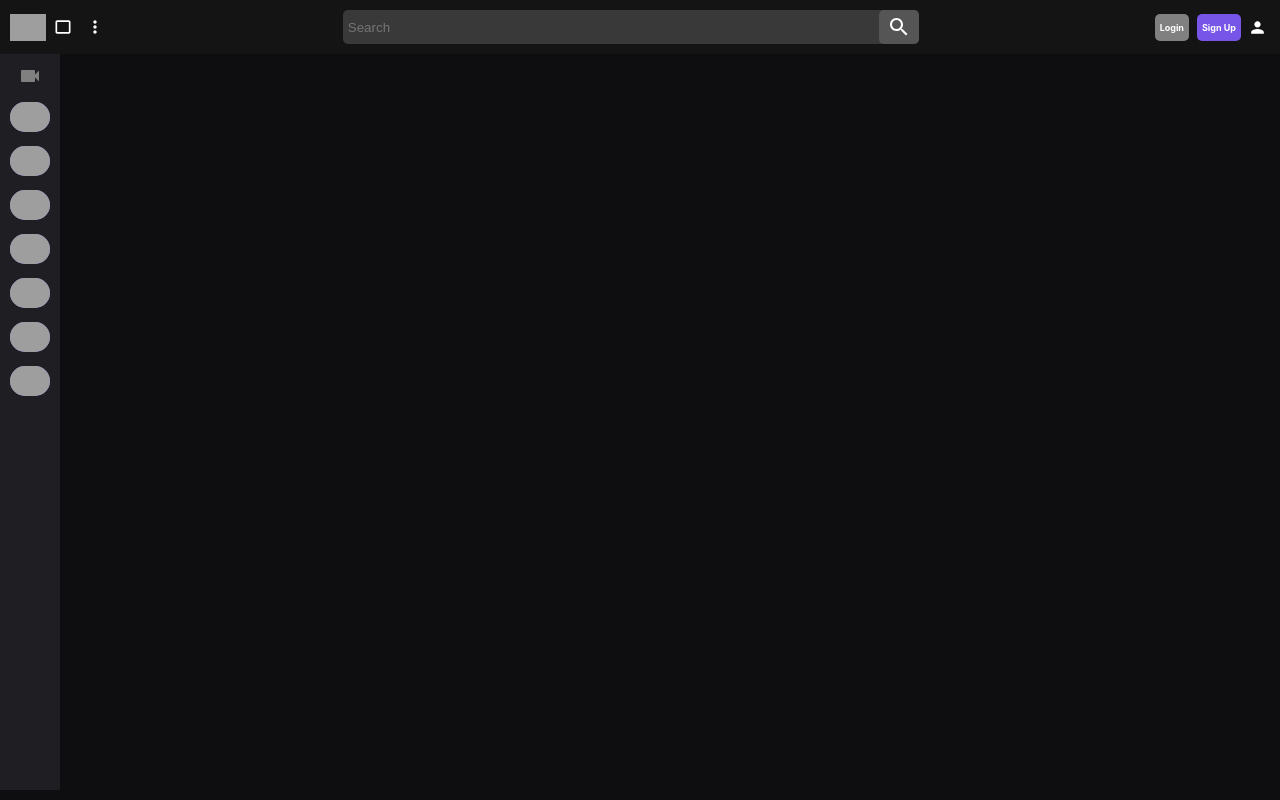
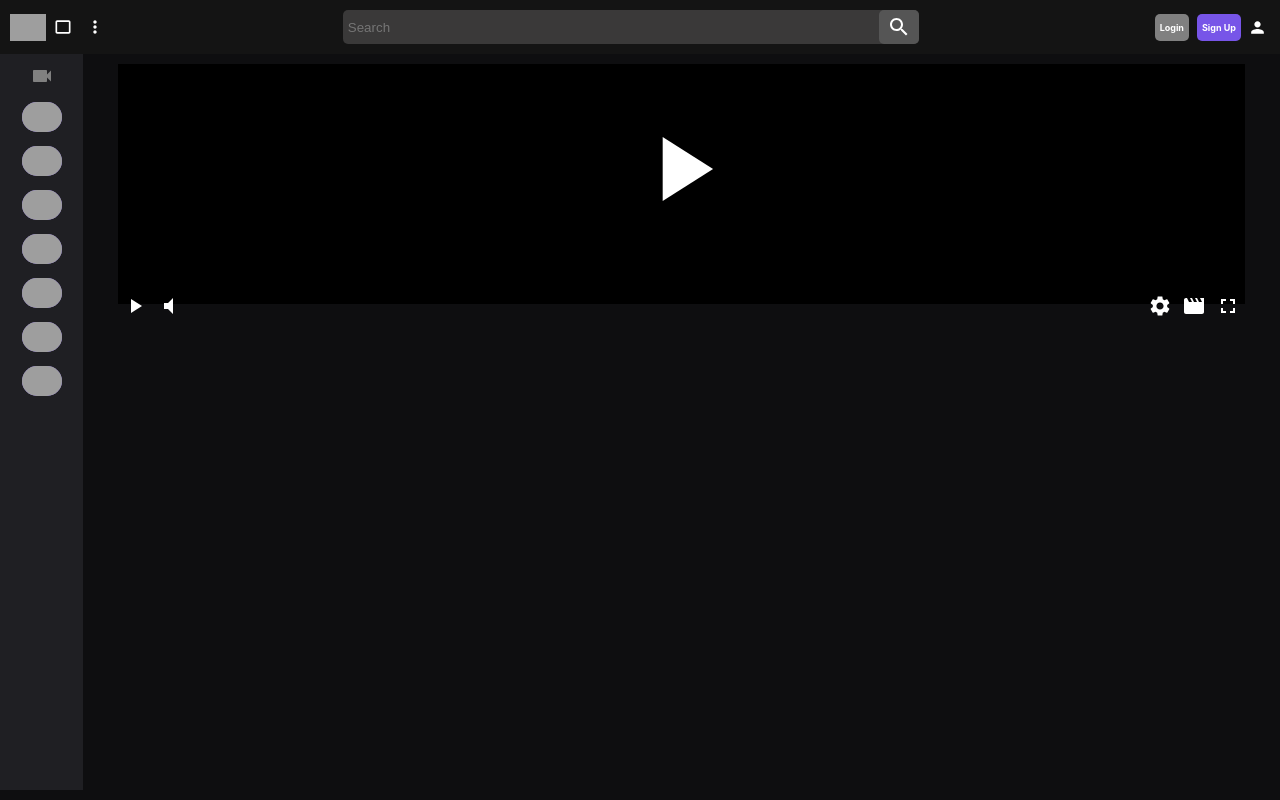
Before and after one commit to SajawalHassan/twitch-clone-react, a React (Create React App) app: page / in a window 1280 px wide. Built offline with nearby package versions, Linux system fonts and the light colour scheme; grey boxes are pictures that could not be loaded.

Commit message:
Added main video

```diff
--- a/src/App.css
+++ b/src/App.css
@@ -3,6 +3,10 @@
   height: 100vh;
   width: 100vw;
   overflow-x: hidden;
+}
+
+.app__body {
+  display: flex;
 }
 
 ::-webkit-scrollbar {
--- a/src/App.js
+++ b/src/App.js
@@ -1,12 +1,16 @@
 import "./App.css";
 import Header from "./Header";
 import Sidebar from "./Sidebar";
+import Videos from "./Videos";
 
 function App() {
   return (
     <div className="app">
       <Header />
-      <Sidebar />
+      <div className="app__body">
+        <Sidebar />
+        <Videos />
+      </div>
     </div>
   );
 }
--- a/src/Sidebar.css
+++ b/src/Sidebar.css
@@ -5,6 +5,7 @@
   height: 92vh;
   padding: 0 10px;
   text-align: center;
+  flex: 0.05;
 }
 
 .sidebar > .MuiSvgIcon-root {
--- a/src/Sidebar.js
+++ b/src/Sidebar.js
@@ -10,11 +10,17 @@ function Sidebar() {
       <VideocamIcon />
 
       <SidebarOptions img="https://static-cdn.jtvnw.net/jtv_user_pictures/811dc7d4-1079-4ead-8b48-97f3ff4fa361-profile_image-70x70.png" />
+
       <SidebarOptions img="https://static-cdn.jtvnw.net/jtv_user_pictures/811dc7d4-1079-4ead-8b48-97f3ff4fa361-profile_image-70x70.png" />
+
       <SidebarOptions img="https://static-cdn.jtvnw.net/jtv_user_pictures/811dc7d4-1079-4ead-8b48-97f3ff4fa361-profile_image-70x70.png" />
+
       <SidebarOptions img="https://static-cdn.jtvnw.net/jtv_user_pictures/811dc7d4-1079-4ead-8b48-97f3ff4fa361-profile_image-70x70.png" />
+
       <SidebarOptions img="https://static-cdn.jtvnw.net/jtv_user_pictures/811dc7d4-1079-4ead-8b48-97f3ff4fa361-profile_image-70x70.png" />
+
       <SidebarOptions img="https://static-cdn.jtvnw.net/jtv_user_pictures/811dc7d4-1079-4ead-8b48-97f3ff4fa361-profile_image-70x70.png" />
+
       <SidebarOptions img="https://static-cdn.jtvnw.net/jtv_user_pictures/811dc7d4-1079-4ead-8b48-97f3ff4fa361-profile_image-70x70.png" />
     </div>
   );
--- /dev/null
+++ b/src/Videos.css
@@ -0,0 +1,51 @@
+.videos {
+  flex: 0.95;
+  margin-top: 10px;
+  color: white;
+}
+
+.videos__mainVideo {
+  background-color: black;
+  height: 30vh;
+  width: 88vw;
+  margin-left: auto;
+  margin-right: auto;
+}
+
+.videos__mainVideo > .videos__mainVideoBottom,
+.videos__mainVideo > .videos__mainVideoTop {
+  color: white !important;
+}
+
+.videos__mainVideo > .videos__mainVideoTop > .MuiSvgIcon-root {
+  font-size: 110px !important;
+  margin-top: 50px;
+  cursor: pointer;
+}
+
+.videos__mainVideo > .videos__mainVideoTop > .MuiSvgIcon-root:hover {
+  background-color: rgb(110, 110, 110);
+  border-radius: 5px;
+}
+
+.videos__mainVideo > .videos__mainVideoTop {
+  display: flex;
+  justify-content: center;
+}
+
+.videos__mainVideoBottom {
+  display: flex;
+  align-items: center;
+  justify-content: space-between;
+  margin: 65px 0;
+}
+
+.videos__mainVideoBottom > div > .MuiSvgIcon-root {
+  cursor: pointer;
+  padding: 5px;
+}
+
+.videos__mainVideoBottom > div > .MuiSvgIcon-root:hover {
+  background-color: rgb(110, 110, 110);
+  border-radius: 5px;
+}
--- /dev/null
+++ b/src/Videos.js
@@ -0,0 +1,65 @@
+import React from "react";
+import "./Videos.css";
+
+import PlayArrowIcon from "@material-ui/icons/PlayArrow";
+import VolumeMuteIcon from "@material-ui/icons/VolumeMute";
+import SettingsIcon from "@material-ui/icons/Settings";
+import MovieIcon from "@material-ui/icons/Movie";
+import FullscreenIcon from "@material-ui/icons/Fullscreen";
+
+function Videos() {
+  return (
+    <div className="videos">
+      <div className="videos__mainVideo">
+        <div className="videos__mainVideoTop">
+          <PlayArrowIcon />
+        </div>
+
+        <div className="videos__mainVideoBottom">
+          <div>
+            <PlayArrowIcon />
+            <VolumeMuteIcon />
+          </div>
+
+          <div>
+            <SettingsIcon />
+            <MovieIcon />
+            <FullscreenIcon />
+          </div>
+        </div>
+      </div>
+
+      <div className="videos__card">
+        {/* Live channels we think you'll like (H3) */}
+        {/* VideosCard (PROP) (COMPONENT) */}
+        {/* VideosCard (PROP) (COMPONENT) */}
+      </div>
+
+      {/* Show more */}
+
+      <div className="video__button">
+        {/* VideoButton (PROP) (COMPONENT) */}
+        {/* VideoButton (PROP) (COMPONENT) */}
+        {/* VideoButton (PROP) (COMPONENT) */}
+        {/* VideoButton (PROP) (COMPONENT) */}
+      </div>
+
+      <div className="video__categories">
+        {/* Categories we think you'll like (H3) */}
+        {/* *X SCROLLABLE* */}
+        {/* VideosCategories (PROP) (COMPONENT) */}
+        {/* VideosCategories (PROP) (COMPONENT) */}
+        {/* VideosCategories (PROP) (COMPONENT) */}
+        {/* VideosCategories (PROP) (COMPONENT) */}
+      </div>
+
+      <div className="video__recomended">
+        {/* Recommended Just Chatting channels (H3) */}
+        {/* *X SCROLLABLE* */}
+        {/* VideosRecommended */}
+      </div>
+    </div>
+  );
+}
+
+export default Videos;
```
Also changed, not shown: src/VideosCard.js (added, +11 -0 lines), src/VideosCard.css (added).
